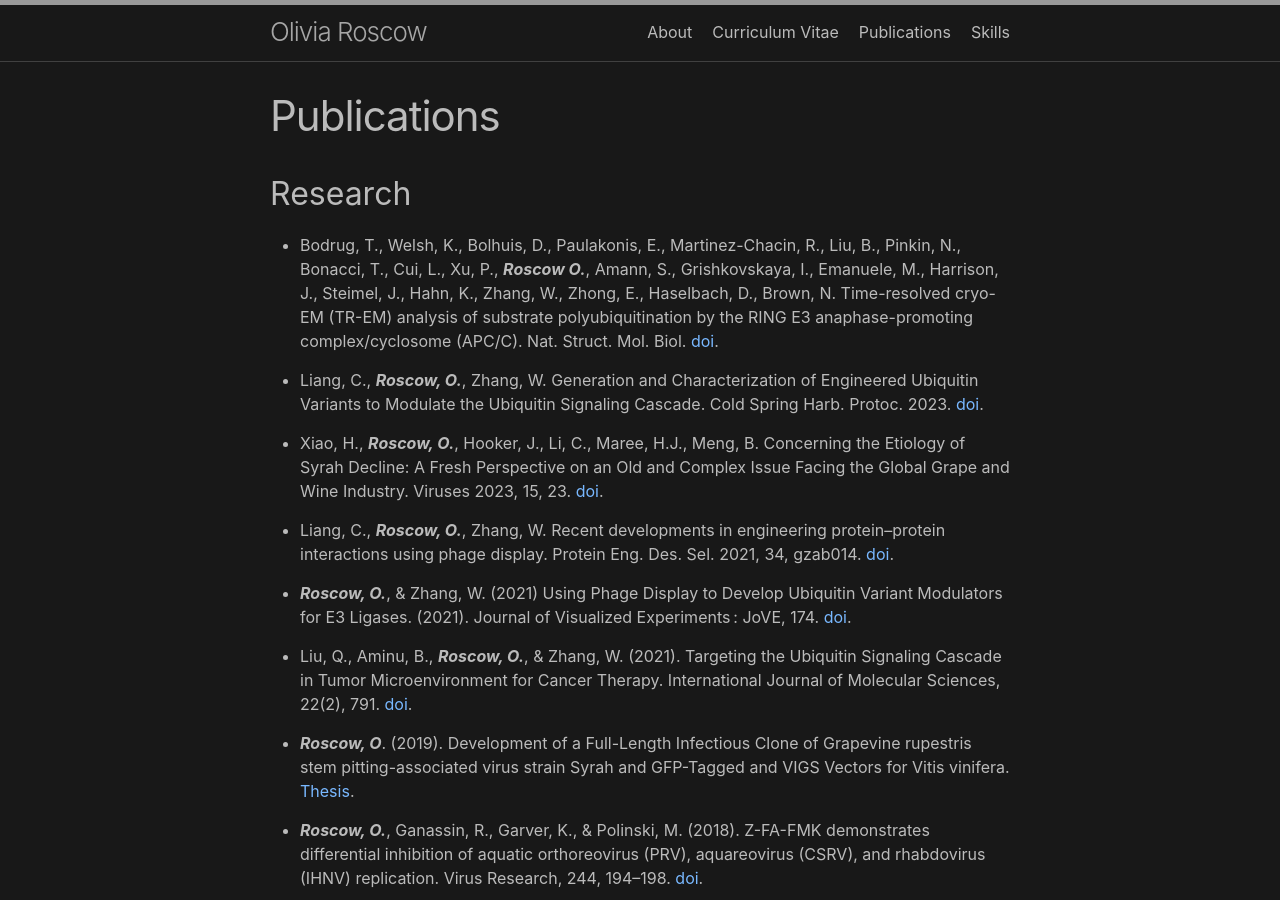
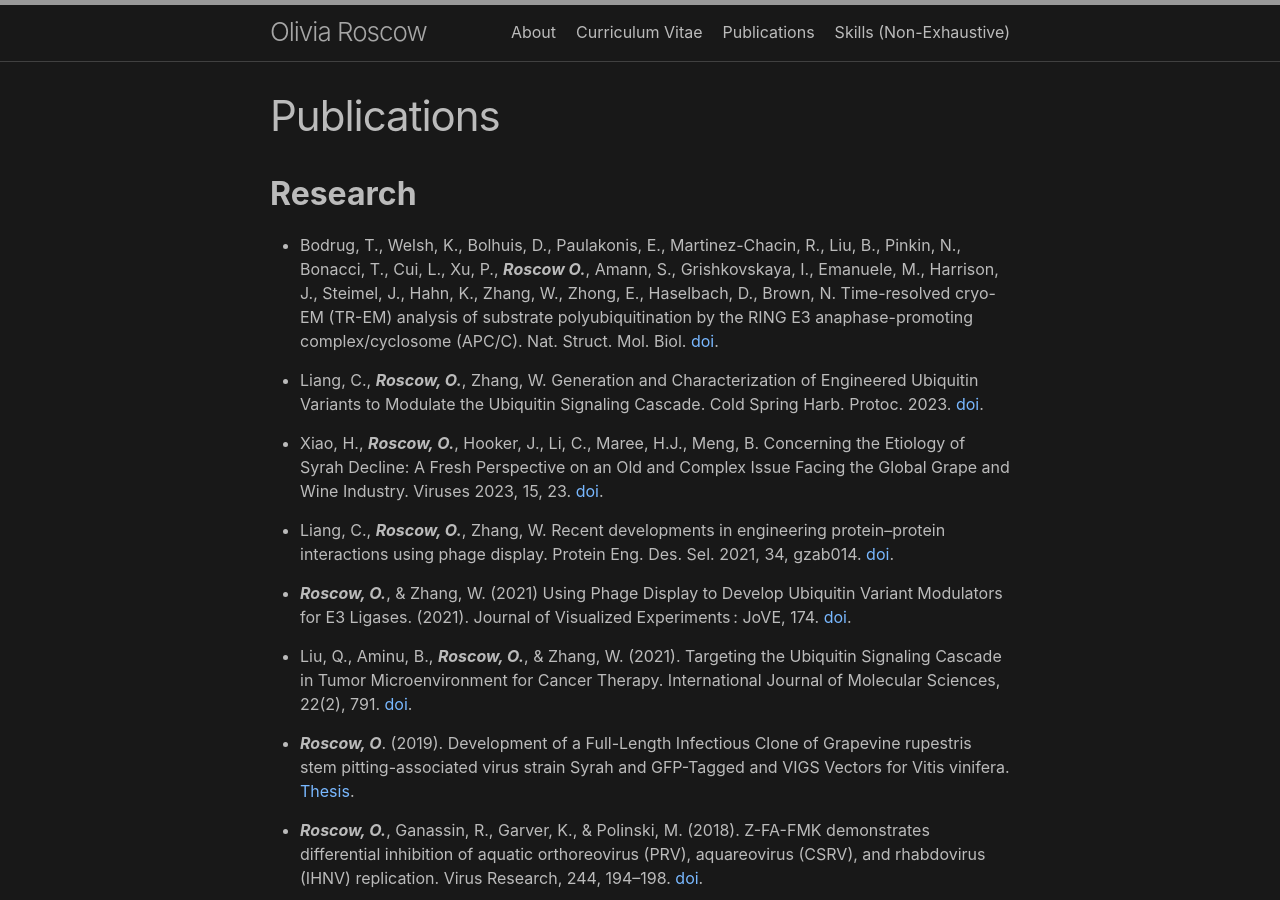
Before and after one commit to oroscow/oroscow.github.io, a Jekyll site: the page built from publications.md, in a window 1280 px wide and 900 px high. Built offline with Jekyll 4.4.1, drawn with Linux system fonts in a browser that asks for light colours.

Commit message:
Update pages

```diff
--- a/publications.md
+++ b/publications.md
@@ -4,7 +4,7 @@
 permalink: /publications/
 ---
 
-## Research
+## **Research**
 
 * Bodrug, T., Welsh, K., Bolhuis, D., Paulаkonis, E., Martinez-Chacin, R., Liu, B., Pinkin, N., Bonacci, T., Cui, L., Xu, P., _**Roscow O.**_, Amann, S., Grishkovskaya, I., Emanuele, M., Harrison, J., Steimel, J., Hahn, K., Zhang, W., Zhong, E., Haselbach, D., Brown, N. Time-resolved cryo-EM (TR-EM) analysis of substrate polyubiquitination by the RING E3 anaphase-promoting complex/cyclosome (APC/C). Nat. Struct. Mol. Biol. [doi](https://doi.org/10.1038/s41594-023-01105-5).
 
@@ -22,7 +22,7 @@
 
 * _**Roscow, O.**_, Ganassin, R., Garver, K., & Polinski, M. (2018). Z-FA-FMK demonstrates differential inhibition of aquatic orthoreovirus (PRV), aquareovirus (CSRV), and rhabdovirus (IHNV) replication. Virus Research, 244, 194–198. [doi](https://doi.org/10.1016/j.virusres.2017.11.024).
 
-### Public Articles:
+### **Public Articles:**
 
 * [Study Paves Way to Better Identify and Treat Important Pathogen.](https://www.uoguelph.ca/cbs/cbs-research/research-highlights/Study_Paves_Way_to_Better_Identify_and_Treat_Important_Pathogen) (University of Guelph, 2019-07-25)
 
--- a/skills.md
+++ b/skills.md
@@ -1,10 +1,8 @@
 ---
 layout: page
-title: Skills
+title: Skills (Non-Exhaustive)
 permalink: /skills/
 ---
-
-## Skill Highlights
 
 * Protein manipulation/analysis:
    * Protein extraction
```
